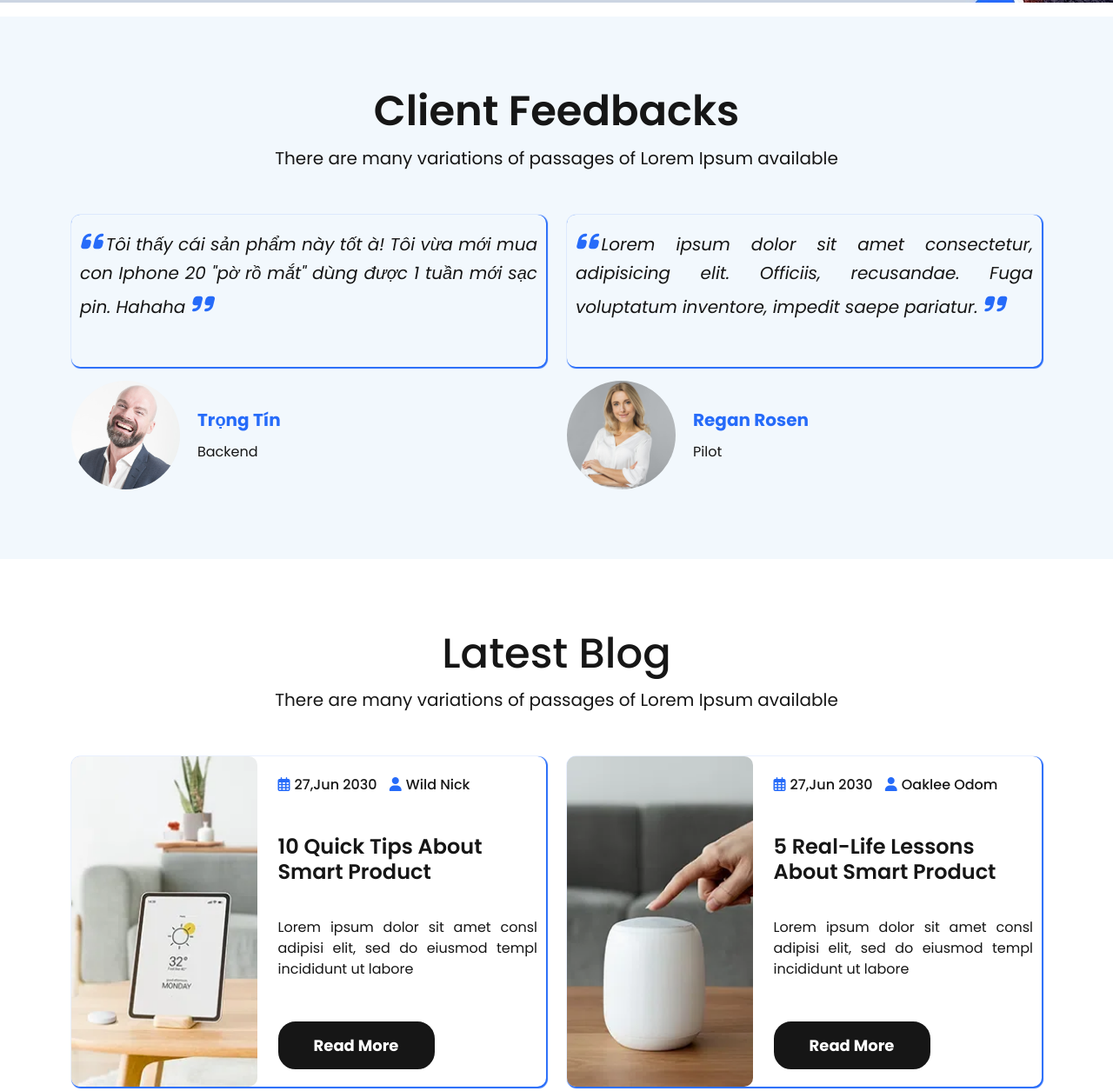
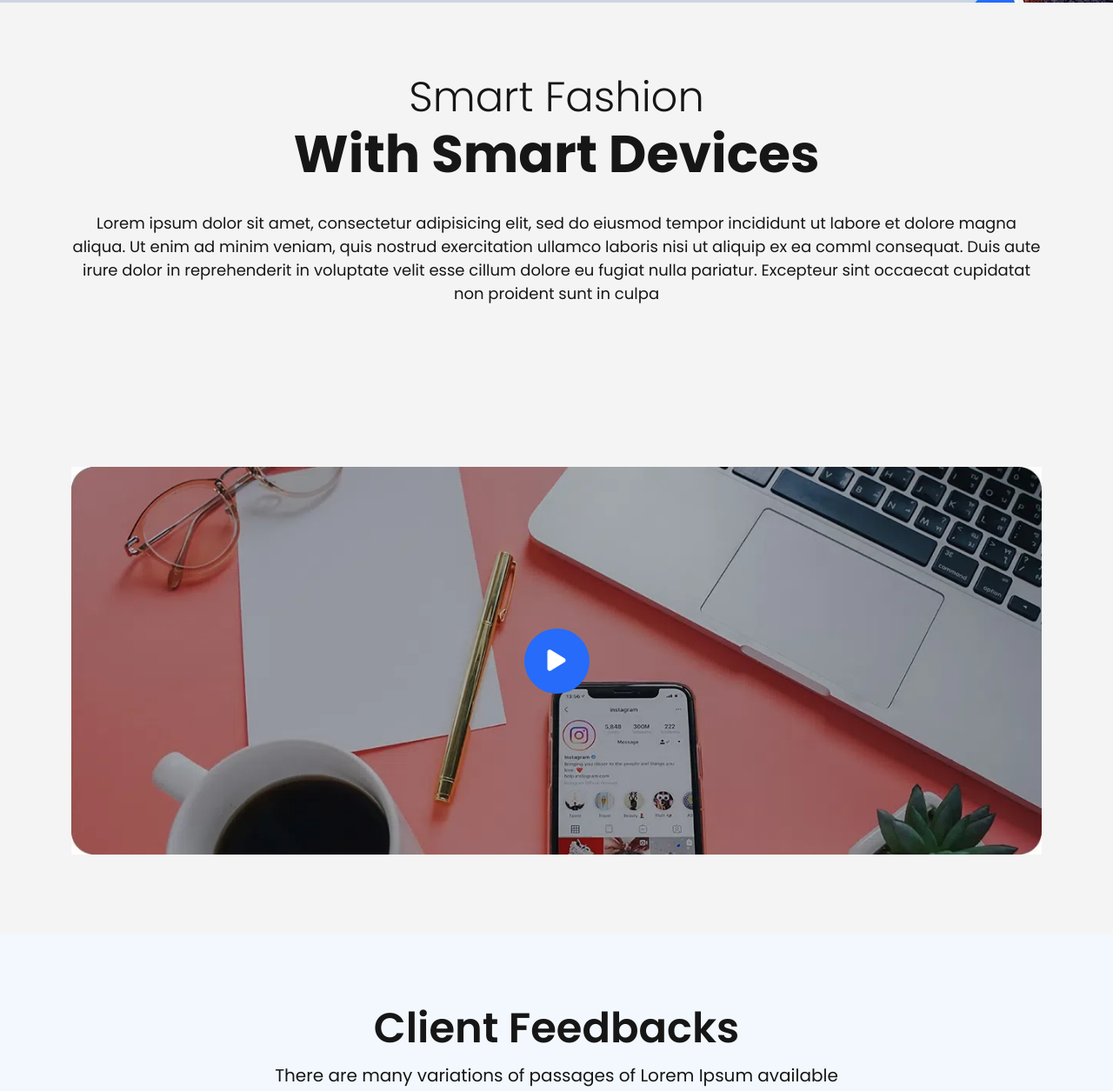
Before and after one commit to Nguyen-Duong-Trong-Tin/TTPmart, a plain HTML site: page about.html in a window 1280 px wide. Shown: the part 591-1846 px from the top of the page at 87% size. Drawn offline with Linux system fonts and the light colour scheme.

Commit message:
Update About Page

```diff
--- a/about.html
+++ b/about.html
@@ -140,6 +140,41 @@
       </div>
     </section>
     <!-- End Breadcrumb -->
+
+    <!-- About Smart Fashion -->
+    <section class="about-smart-fashion">
+      <div class="container">
+        <div class="row">
+          <div class="col-12">
+            <div class="inner-content">
+              <h3 class="title">Smart Fashion</h3>
+              <h2 class="subtitle">With Smart Devices</h2>
+              <p class="desc">Lorem ipsum dolor sit amet, consectetur adipisicing elit, sed do eiusmod tempor incididunt
+                ut labore et dolore magna aliqua. Ut enim ad minim veniam, quis nostrud exercitation ullamco laboris
+                nisi ut aliquip ex ea comml consequat. Duis aute irure dolor in reprehenderit in voluptate velit esse
+                cillum dolore eu fugiat nulla pariatur. Excepteur sint occaecat cupidatat non proident sunt in culpa</p>
+            </div>
+          </div>
+        </div>
+      </div>
+    </section>
+    <!-- End About Smart Fashion -->
+
+    <!-- Video -->
+    <section class="video">
+      <div class="container">
+        <div class="row">
+          <div class="col-12">
+            <div class="img">
+              <button class="button button-play">
+                <i class="fa-solid fa-play"></i>
+              </button>
+            </div>
+          </div>
+        </div>
+      </div>
+    </section>
+    <!-- End Video -->
 
     <!-- Client Feedbacks -->
     <section class="client-feedbacks">
--- a/assets/css/base.css
+++ b/assets/css/base.css
@@ -11,6 +11,7 @@
   --background-color-two: #F2F2F2;
   --background-color-three: #A20302;
   --background-color-four: #E2F2FF;
+  --background-color-five: #F4F4F4;
 
   --font: "Poppins", sans-serif;
 }
@@ -40,9 +41,7 @@ a {
 }
 
 /* Button */
-.button {
-
-}
+.button {}
 
 .button-search {
   border-radius: 5px;
@@ -114,4 +113,18 @@ a {
   justify-content: center;
   align-items: center;
 }
+
+.button-play {
+  width: 75px;
+  height: 75px;
+  border-radius: 50%;
+  color: #ffffff;
+  background-color: var(--color-one);
+  border: none;
+  font-size: 28px;
+  display: flex;
+  justify-content: center;
+  align-items: center;
+}
+
 /* End Button */
--- a/assets/css/styles.css
+++ b/assets/css/styles.css
@@ -224,6 +224,7 @@
   background-position: center;
   padding-top: 120px;
   height: 400px;
+  margin-bottom: 0;
 }
 
 .breadcrumb .inner-content {
@@ -1500,6 +1501,68 @@
 /* End Brand */
 /* End Home Page */
 
+/* About Page */
+/* About Smart Fashion */
+.about-smart-fashion {
+  padding: 80px 0;
+  background-color: var(--background-color-five);
+}
+
+.about-smart-fashion .inner-content {
+  text-align: center;
+}
+
+.about-smart-fashion .inner-content .title {
+  font-size: 48px;
+  font-weight: 300;
+  margin-bottom: 0;
+}
+
+.about-smart-fashion .inner-content .subtitle {
+  font-size: 60px;
+  font-weight: bold;
+  margin-bottom: 30px;
+}
+
+.about-smart-fashion .inner-content .desc {
+  font-size: 18px;
+}
+
+@media (max-width: 575.98px) {
+  .about-smart-fashion .inner-content .title {
+    font-size: 36px;
+  }
+
+  .about-smart-fashion .inner-content .subtitle {
+    font-size: 46px;
+  }
+
+  .about-smart-fashion .inner-content .desc {
+    font-size: 16px;
+  }
+}
+/* End About Smart Fashion */
+
+/* Video */
+.video {
+  background-color: var(--background-color-five);
+}
+
+.video .img {
+  background-image: url(../images/promo-video-img.webp);
+  background-position: center;
+  background-size: contain;
+  background-repeat: no-repeat;
+  width: 100%;
+  aspect-ratio: 16/9;
+  display: flex;
+  justify-content: center;
+  align-items: center;
+}
+
+
+/* End Video */
+/* End About Page */
 
 /* End Main */
 
```
Also changed, not shown: index.html (+2 -2 lines), assets/images/promo-video-img.webp (added).
